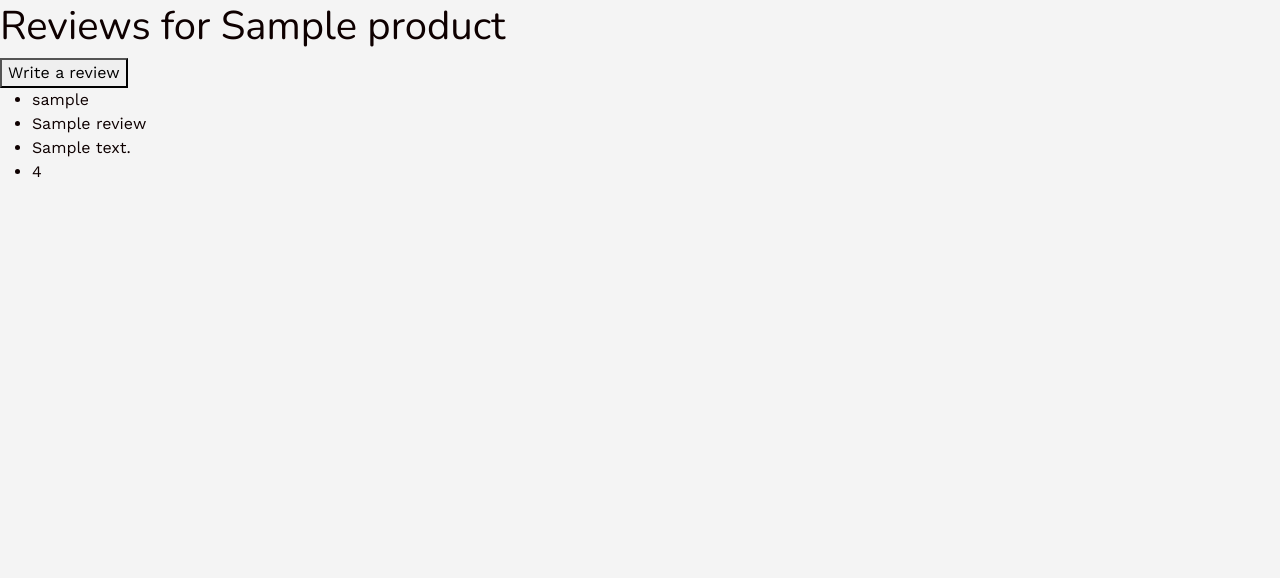
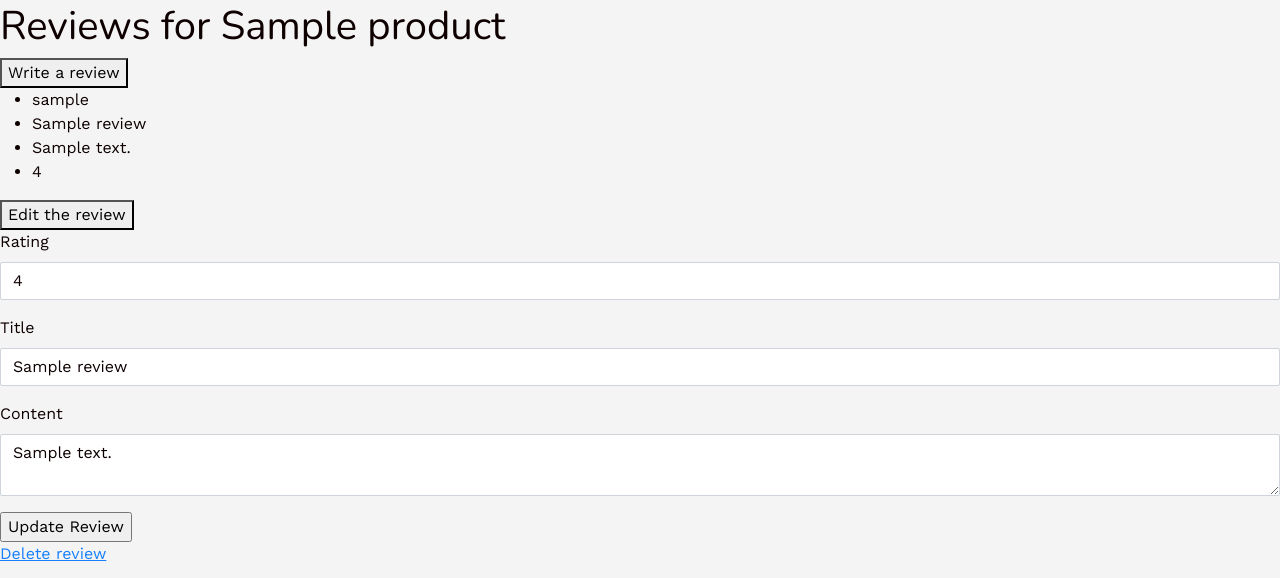
Before and after one commit to josem-gp/rails-ecommerce-site, a Rails app: page /products/1 in a window 1280 px wide. Shown: the part 222-800 px from the top of the page. Run offline with Rails 7, Linux system fonts and the light colour scheme; tables that the repository leaves empty hold one stand-in row (values such as "Sample post"); style sheets or scripts are compiled from the project's sources; parts of the project's set-up code (start-up, migrations or seed data) failed here and were passed over; some libraries are stand-ins or nearby versions.

Commit message:
changed so that admin can edit/delete every review written by other users

```diff
--- a/app/controllers/products_controller.rb
+++ b/app/controllers/products_controller.rb
@@ -9,6 +9,7 @@ class ProductsController < ApplicationController
         @product = Product.find(params[:id])
         @reviews = @product.reviews
         @review = Review.new
+        @admin = User.find_by(username: "josegp_admin")
         if params[:user_id]
             @user = User.find(params[:user_id])
         else
--- a/app/views/products/show.html.erb
+++ b/app/views/products/show.html.erb
@@ -40,7 +40,7 @@
         <li><%= review.rating %></li>
       </ul>
       <!-- Toggleable Edit Form -->
-      <% if review.user === @user %>
+      <% if review.user == @user || current_user == @admin %>
         <button>Edit the review</button>
         <div>
           <%= simple_form_for([@product, review], remote: true) do |f| %>
```
